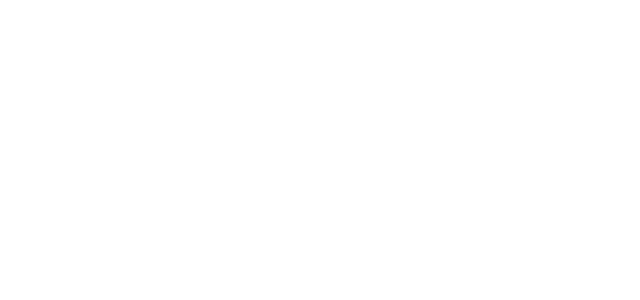
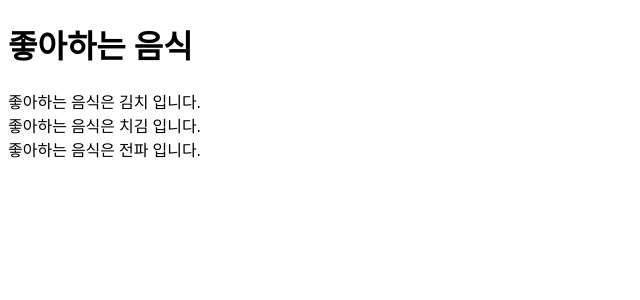
Before and after one commit to boram65/study_movie_app, a React (Create React App) app: page / in a window 1280 px wide. Shown: the top 300 px of the page, without its empty margins (0-640 px from the left). Built offline with nearby package versions, Linux system fonts and the light colour scheme.

Commit message:
2022/9/15

```diff
--- a/src/App.js
+++ b/src/App.js
@@ -1,5 +1,19 @@
+import React from "react";
+import Food from "./Food";
+
+const FavArr = ["김치", "치김", "전파"];
+
 function App() {
-  <div>hello world!</div>;
+  return (
+    //함수안에 js문법을 반환하는것을 컴포넌트라 부른다.
+    <React.Fragment>
+      <h1 id="one">좋아하는 음식</h1>
+
+      {FavArr.map(ele => (
+        <Food fav={ele} />
+      ))}
+    </React.Fragment>
+  );
 }
 
 export default App;
--- /dev/null
+++ b/src/Food.js
@@ -0,0 +1,5 @@
+function Food({ fav }) {
+  return <div>좋아하는 음식은 {fav} 입니다.</div>;
+}
+
+export default Food;
--- a/src/index.js
+++ b/src/index.js
@@ -3,11 +3,9 @@
 import App from "./App";
 
 const root = ReactDOM.createRoot(document.getElementById("root"));
+
 root.render(
   <React.StrictMode>
     <App />
   </React.StrictMode>
 );
-// If you want to start measuring performance in your app, pass a function
-// to log results (for example: reportWebVitals(console.log))
-// or send to an analytics endpoint. Learn more: https://bit.ly/CRA-vitals
```
Also changed, not shown: src/Sunmoon.js (added, +10 -0 lines).
